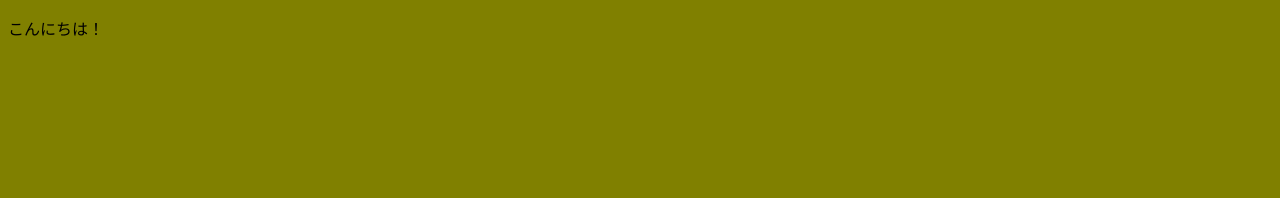
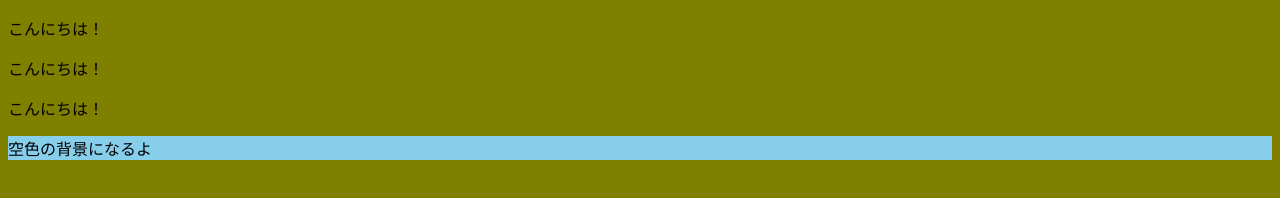
Before and after one commit to Surpent/study-html, a plain HTML site: page index.html in a window 1280 px wide. Drawn offline with Linux system fonts and the light colour scheme.

Commit message:
ドットインストール #07 id､class､style属性を使ってみよう

```diff
--- a/index.html
+++ b/index.html
@@ -6,15 +6,20 @@
         <title>はじめてのHTML</title>
         <link rel="shortcut icon" href="favicon.ico"> <!-- アイコン -->
 
-        <!-- コメント -->
         <!--
-        <style>
-            body { background: skyblue; }
-        </style>
+            グローバル属性
+            id: 一つしかない要素
+            class: 複数ある要素
+            style: スタイルを直接指定
         -->
         <link rel="stylesheet" href="mystyles.css">
     </head>
     <body>
-        <p>こんにちは！</p>
+        <p id = "message">こんにちは！</p>
+        <p class = "message active">こんにちは！</p>
+        <p class = "message">こんにちは！</p>
+        <p class = "message" style = "background: skyblue">空色の背景になるよ
+
+        </p>
     </body>
 </html>
```
